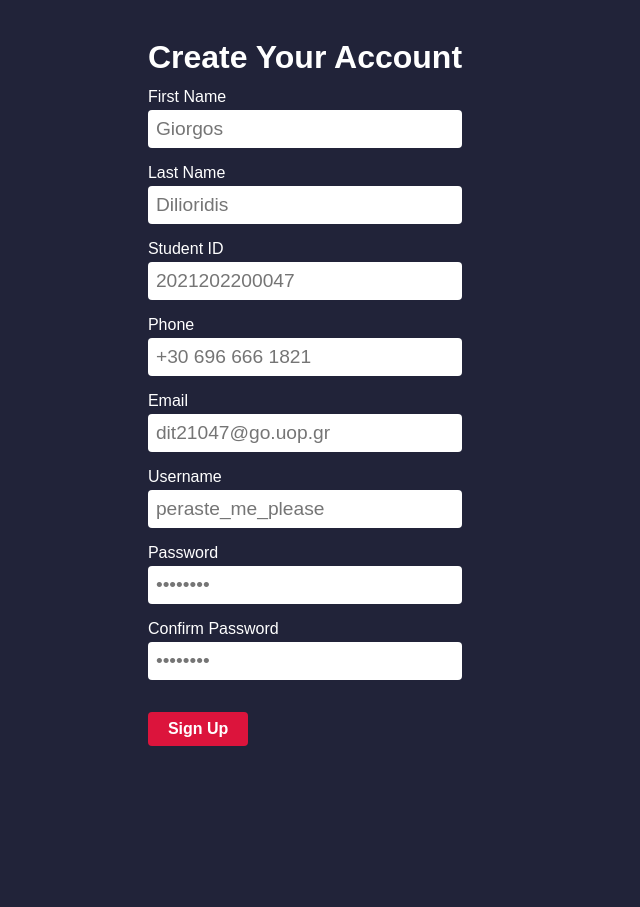
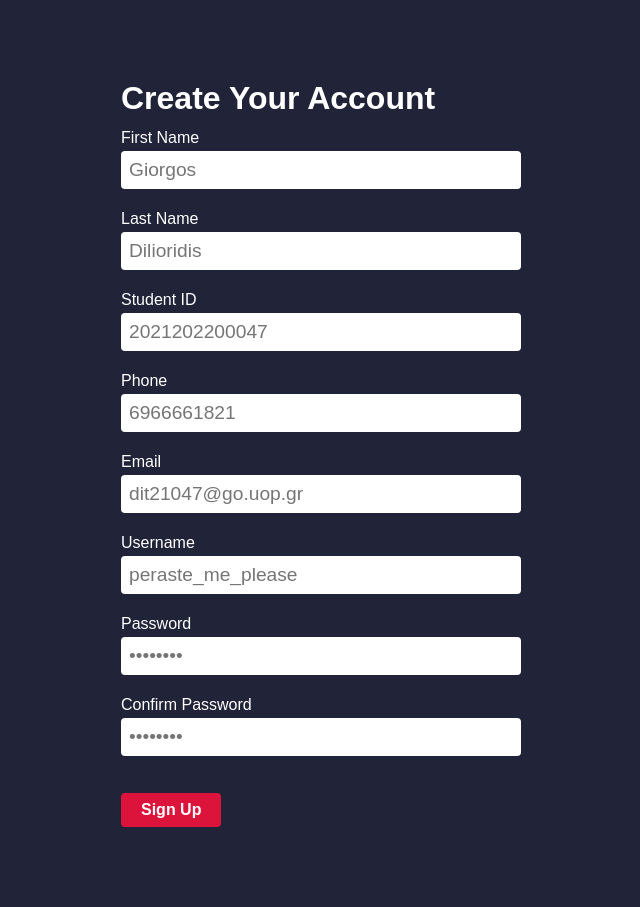
Before and after one commit to OrestizZ/erasmus-application-management-system, a PHP site: page /sign-up.html in a window 1280 px wide. Shown: the part 60-967 px from the top of the page, without its empty margins (319-959 px from the left). Before the commit the page ends 806 px from the top, so only its background shows below. Run offline with PHP 8.4, Linux system fonts and the light colour scheme.

Commit message:
sign-up-form

```diff
--- a/login.html
+++ b/login.html
@@ -18,11 +18,11 @@
         <form class="login-form">
           <div class="form-group">
             <label for="username">Username</label>
-            <input type="text" id="username" name="username" placeholder="8a_me_diagrapsoun_help">
+            <input type="text" id="username" name="username" placeholder="8a_me_diagrapsoun_help" required>
           </div>
           <div class="form-group">
             <label for="password">Password</label>
-            <input type="password" id="password" name="password" placeholder="••••••••">
+            <input type="password" id="password" name="password" placeholder="••••••••" required>
           </div>
           <button type="submit" class="main-btn"><a href="#">Login</a></button>
         </form>
--- a/sign-up.html
+++ b/sign-up.html
@@ -19,51 +19,60 @@
         <form class="signup-form">
           <div class="form-group">
             <label for="firstName">First Name</label>
-            <input type="text" id="firstName" name="firstName" placeholder="Giorgos">
+            <input type="text" id="firstName" name="firstName" placeholder="Giorgos" required>
+            <span class="error-message" id="firstNameError"></span>
           </div>
 
           <div class="form-group">
             <label for="lastName">Last Name</label>
-            <input type="text" id="lastName" name="lastName" placeholder="Dilioridis">
+            <input type="text" id="lastName" name="lastName" placeholder="Dilioridis" required>
+            <span class="error-message" id="lastNameError"></span>
           </div>
 
           <div class="form-group">
             <label for="studentId">Student ID</label>
-            <input type="text" id="studentId" name="studentId" placeholder="2021202200047">
+            <input type="text" id="studentId" name="studentId" placeholder="2021202200047" required>
+            <span class="error-message" id="studentIdError"></span>
           </div>
 
           <div class="form-group">
             <label for="phone">Phone</label>
-            <input type="tel" id="phone" name="phone" placeholder="+30 696 666 1821">
+            <input type="tel" id="phone" name="phone" placeholder="6966661821" required>
+            <span class="error-message" id="phoneError"></span>
           </div>
 
           <div class="form-group">
             <label for="email">Email</label>
-            <input type="email" id="email" name="email" placeholder="dit21047@go.uop.gr">
+            <input type="email" id="email" name="email" placeholder="dit21047@go.uop.gr" required>
+            <span class="error-message" id="emailError"></span>
           </div>
 
           <div class="form-group">
             <label for="username">Username</label>
-            <input type="text" id="username" name="username" placeholder="peraste_me_please">
+            <input type="text" id="username" name="username" placeholder="peraste_me_please" required>
+            <span class="error-message" id="usernameError"></span>
           </div>
 
           <div class="form-group">
             <label for="password">Password</label>
-            <input type="password" id="password" name="password" placeholder="••••••••">
+            <input type="password" id="password" name="password" placeholder="••••••••" required>
+            <span class="error-message" id="passwordError"></span>
           </div>
 
           <div class="form-group">
             <label for="confirmPassword">Confirm Password</label>
-            <input type="password" id="confirmPassword" name="confirmPassword" placeholder="••••••••">
+            <input type="password" id="confirmPassword" name="confirmPassword" placeholder="••••••••" required>
+            <span class="error-message" id="confirmPasswordError"></span>
           </div>
 
-          <button type="submit" class="main-btn"><a href="#">Sign Up</a></button>
+          <button type="submit" class="main-btn">Sign Up</button>
         </form>
       </div>
-      <div class="main-img-container">
-        <!--<img src="pics&vids/traveler.svg" alt="traveler" id="main-img"> -->
-      </div>
+      <!-- <div class="main-img-container">
+        <img src="pics&vids/traveler.svg" alt="traveler" id="main-img">
+      </div> -->
     </div>
   </main>
+  <script src="scripts/sign-up-form-validation.js"></script>
 </body>
 </html>
--- a/styles/header.css
+++ b/styles/header.css
@@ -71,10 +71,7 @@ button{
     align-items: center;
     gap: 0.5em;
     padding: 0.5em 1em;
-    /* border: 1px solid #ccc; */
-    /* border-radius: 5px; */
     color: var(--white);
-    /* font-weight: bold; */
     font-weight: 600;
     cursor: pointer;
 }
@@ -100,16 +97,15 @@ button{
     top: -100%;
     left: 0;
     width: 100%;
-    background: var(--darkgrey);
-    padding: 1em 2em;
-    /* transition: top 0.3s ease;  */
+    background: var(--bright-red);
+    padding: 1em 1em;
     z-index: 999;
-    box-shadow: 0px 15px 15px rgba(0,0,0,0.1);
+    box-shadow: 0px 15px 15px rgba(0,0,0,0.5);
 }
 
 /* Show menu below header */
 #off-canvas-menu.show {
-    top: 60px; /* adjust this if header height changes */
+    top: 60px;
 }
 
 /* Menu list */
--- a/styles/sign-up.css
+++ b/styles/sign-up.css
@@ -13,25 +13,29 @@
 }
 
 .main {
+  display: flex;
+  flex-direction: column;
+  justify-content: center;
+  align-items: center;
   background-color: var(--darkgrey);
-  padding: 2rem 1rem;
-
+  padding: 5rem 1rem;
+  min-height: 100vh;
 }
 
 .main-container {
   display: flex;
   flex-direction: column;
-  gap: 2rem;
   align-items: center;
   justify-content: center;
   width: 100%;
   max-width: 1200px;
-  margin: auto;
-  min-height: 100vh;
+  /* min-height: 100vh; */
 }
 
 .signup-form {
-  width: 100%; }
+  width: 100%;
+  /* max-width: 314px; */
+}
 .form-group {
   margin-bottom: 1rem;
   display: flex;
@@ -46,6 +50,12 @@
   border-radius: 4px;
   font-size: 1rem; }
 
+.main-contents {
+  min-width: 250px;
+  max-width: 400px;
+  width: 50%;
+}
+
 .main-contents h1 {
   color: var(--white);
   font-size: 1.5rem;
@@ -54,7 +64,7 @@
 .main-btn {
   font-size: 1rem;
   background-color: var(--bright-red);
-    color: var(--white);
+  color: var(--white);
   padding: 0.5rem 1.25rem;
   border: none;
   border-radius: 4px;
@@ -75,13 +85,19 @@
   max-width: 300px;
   height: auto; }
 
+.error-message{
+  color: var(--bright-red);
+  padding-top: 5px;
+  font-size: 12px;
+}
+
 /* Tablet */
   @media (min-width: 601px) {
   .main-container {
-    flex-direction: row;
+    /* flex-direction: row; */
     max-width: 800px;
     gap: 3rem;
-    min-height: 100vh;
+    /* min-height: 100vh; */
   }
   .main-contents h1 {
     font-size: 2.25rem;
@@ -96,8 +112,7 @@
 
 /* Desktop */
 @media (min-width: 1025px) {
-  .navigationDiv { width: 100%; margin: auto; }
-  .main-container { min-height: 90vh; width: 80%; gap: 2rem; }
+  /* .main-container { min-height: 90vh; width: 80%; gap: 2rem; } */
   .main-contents h1 { font-size: 2rem; }
   .form-group input { font-size: 1.2rem; }
   .main-img-container img { max-width: 500px; }
```
Also changed, not shown: scripts/sign-up-form-validation.js (added, +57 -0 lines), styles/login.css (+13 -15 lines).
